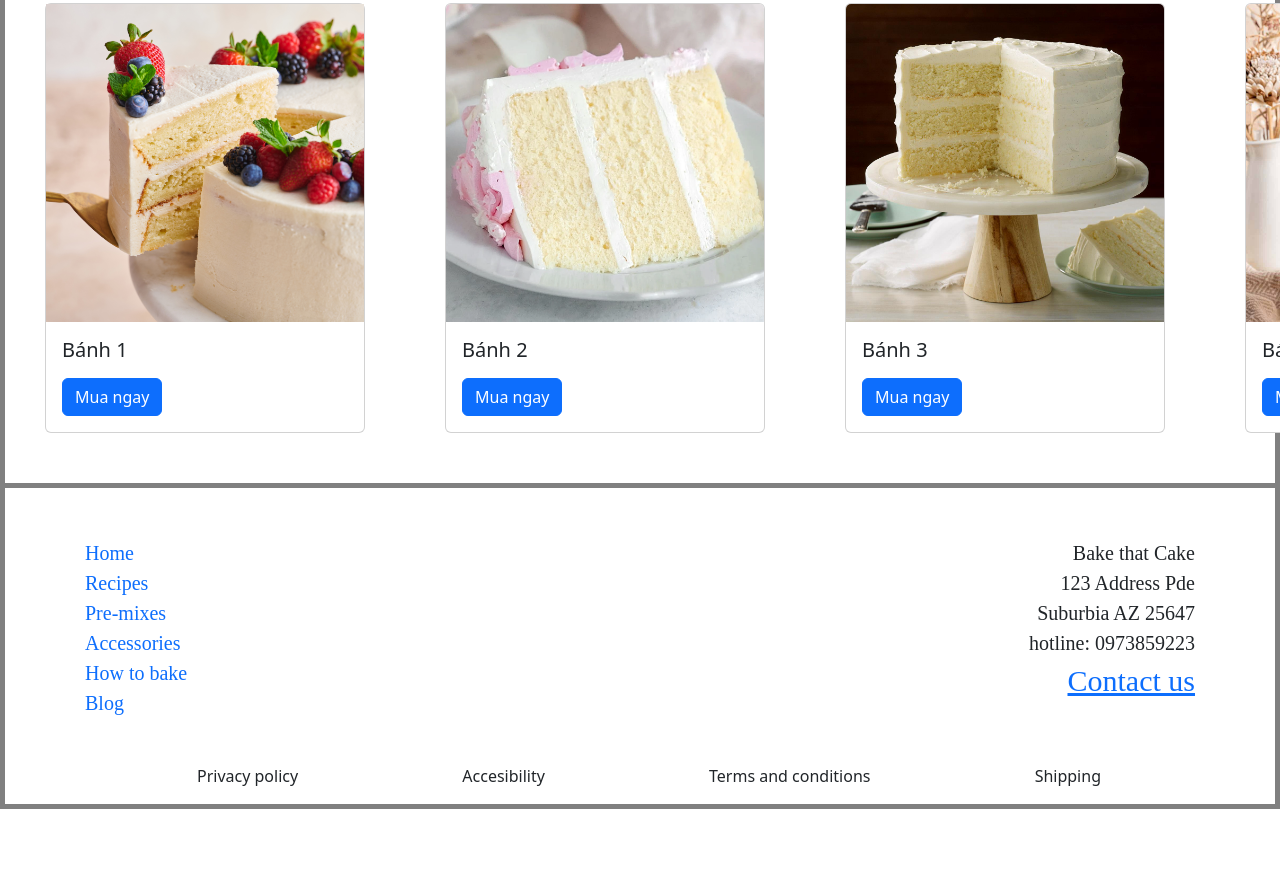
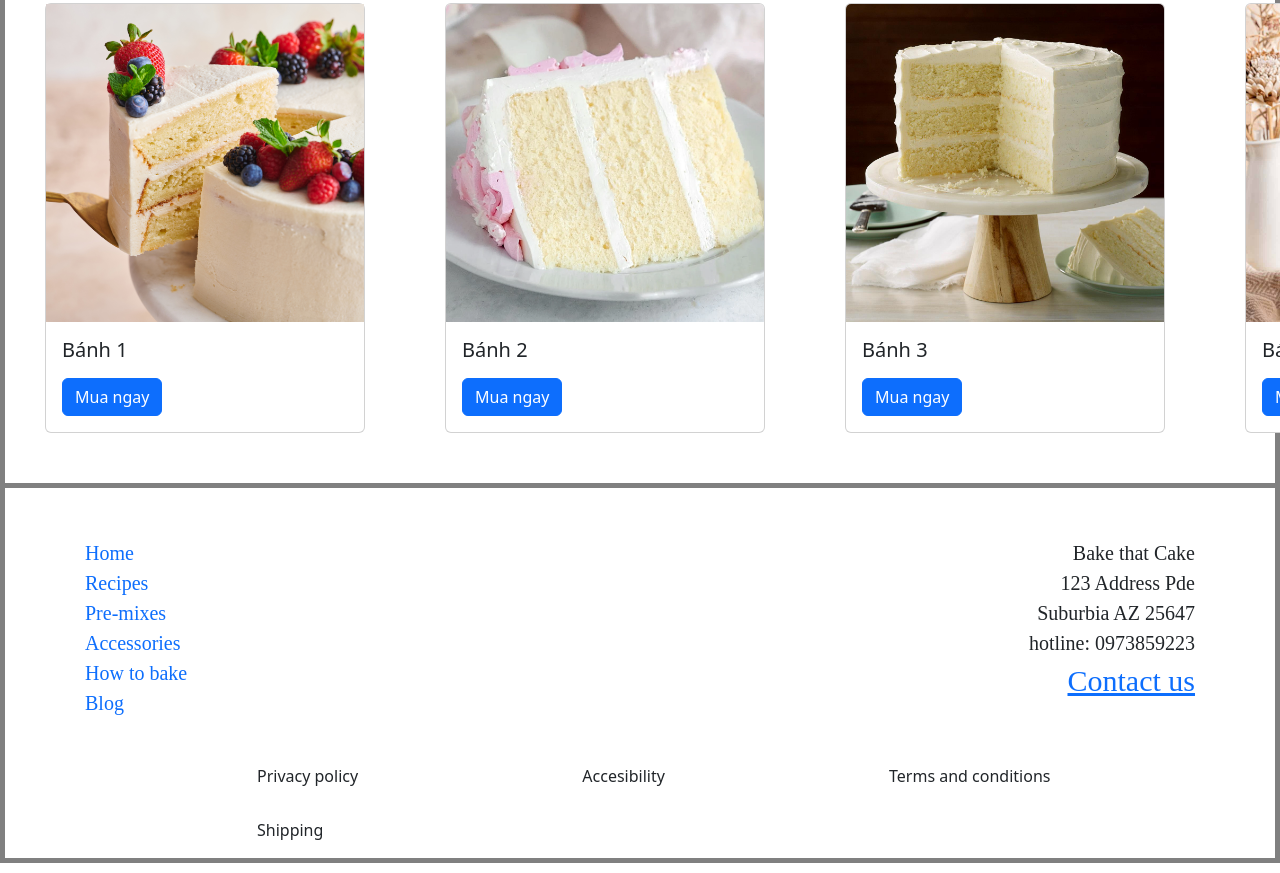
Before and after one commit to SangNef/Exam_HCJS, a plain HTML site: page index.html in a window 1280 px wide. Shown: the part 717-1590 px from the top of the page. Before the commit the page ends 1536 px from the top, so only its background shows below. Drawn offline with nearby package versions, Linux system fonts and the light colour scheme.

Commit message:
Update style.css

```diff
--- a/style.css
+++ b/style.css
@@ -145,5 +145,5 @@ ul li {
 .copyright ul li{
   padding-top: 30px;
   display: inline-flex;
-  margin-left: 20vh;
+  margin-left: 220px;
 }
```
